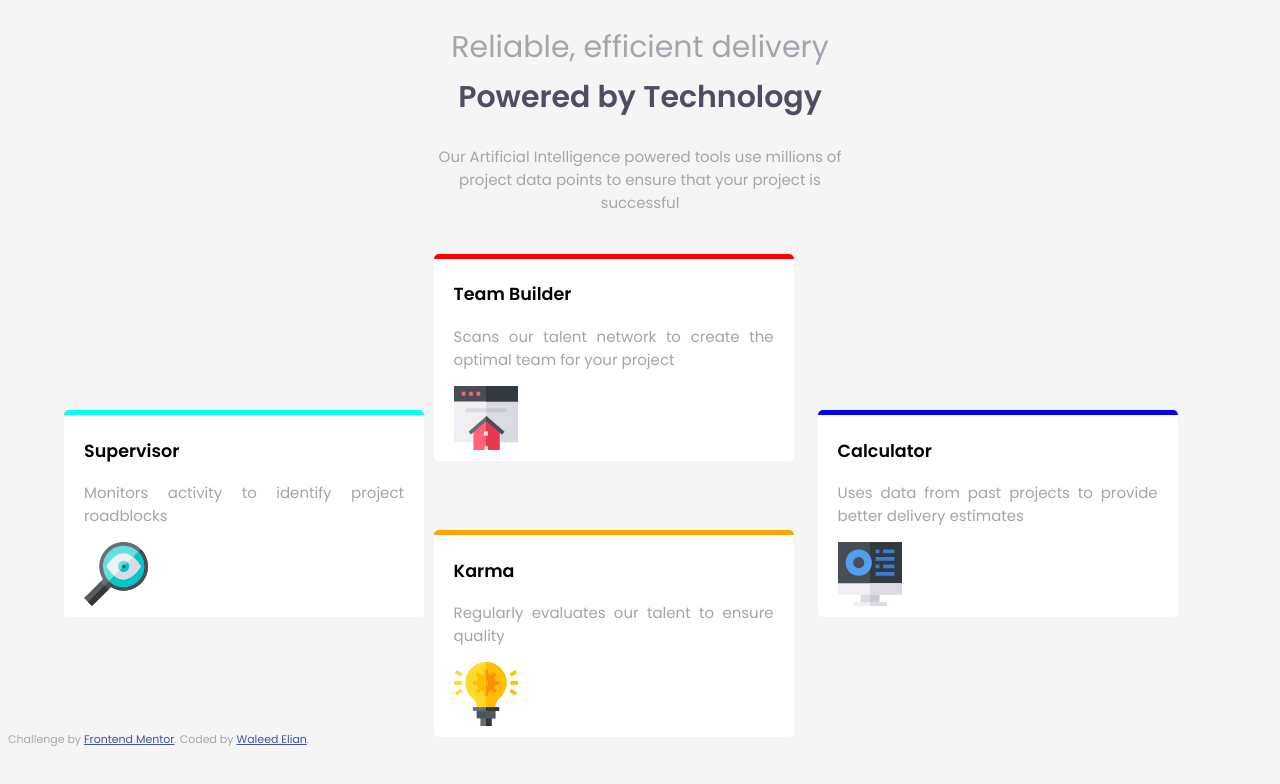
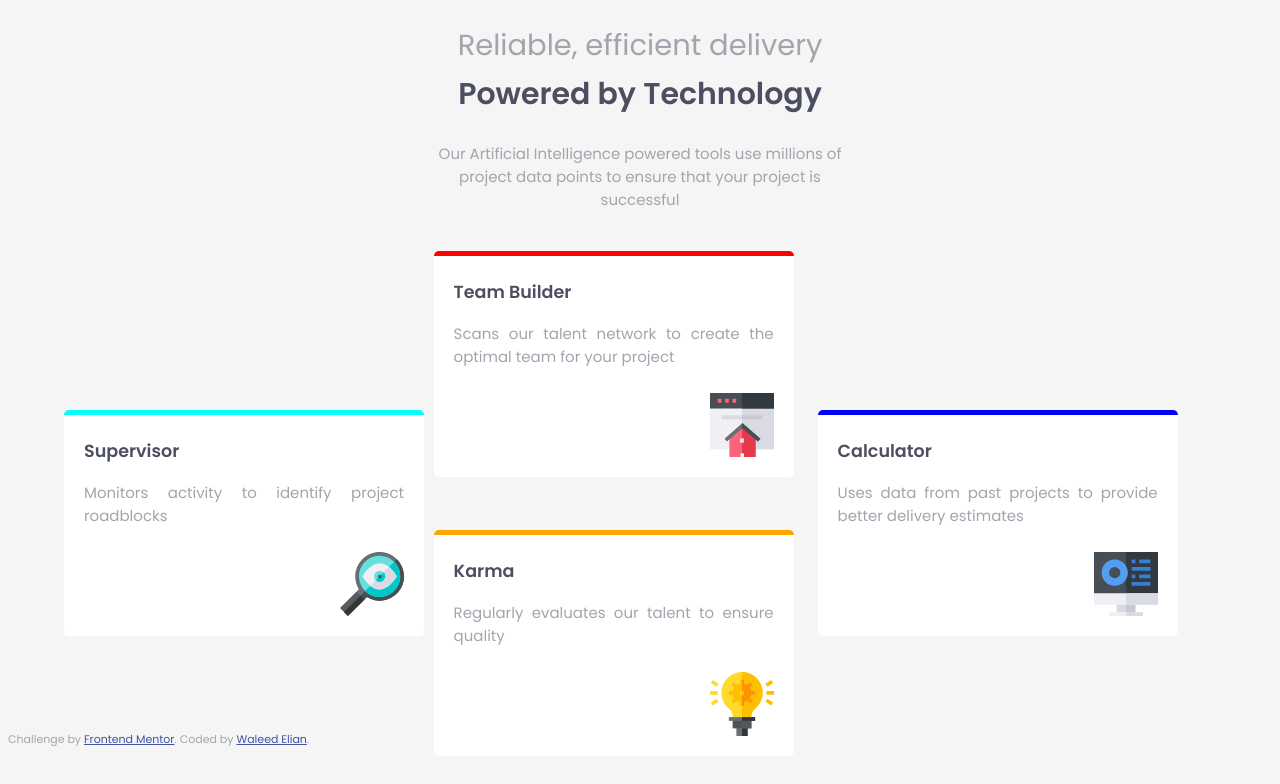
Before and after one commit to WaleedFahmy/FrontEndMentor-Solutions, a plain HTML site: page index.html in a window 1280 px wide. Drawn offline with Linux system fonts and the light colour scheme.

Commit message:
My Final version

```diff
--- a/index.html
+++ b/index.html
@@ -19,7 +19,9 @@
 
     p { color:hsl(229, 6%, 66%);}
 
-    img { }
+    img { margin-left: 80%;  margin-top: 3%; margin-bottom: 3%;}
+
+    h3 { color:  hsl(234, 12%, 34%); }
 
     .headBox { height: 50%; width: 35%; margin: 10px auto;}
 
@@ -40,7 +42,7 @@
 <body>
 
   <div class="headBox">
-    <h2 style="font-weight: lighter; font-size: 30px; margin-bottom: 5px; color: hsl(229, 6%, 66%);">Reliable, efficient delivery</h2>
+    <h2 style="font-weight: 200; font-size: 29px; margin-bottom: 5px; color: hsl(229, 6%, 66%);">Reliable, efficient delivery</h2>
     <h2 style="font-weight: 600; font-size: 30px; margin-top: 5px; color: hsl(234, 12%, 34%);">Powered by Technology</h2>
 
     <p style="font-size: 15px; margin-bottom: 30px; color:hsl(229, 6%, 66%);">
```
